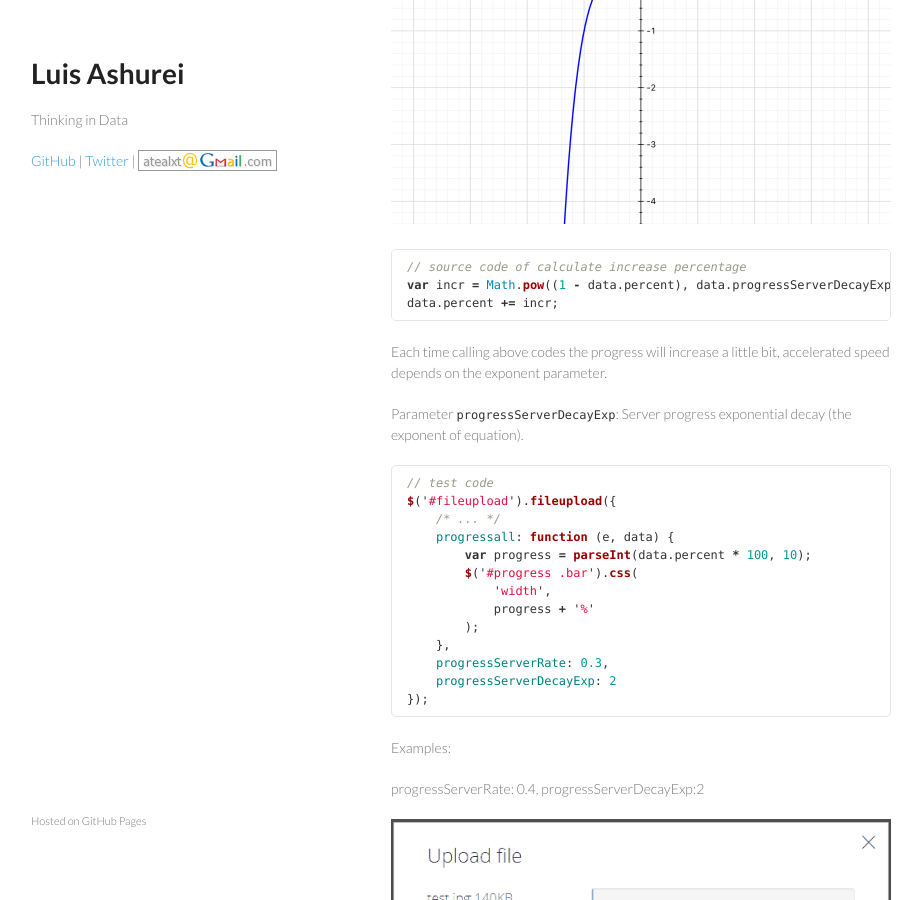
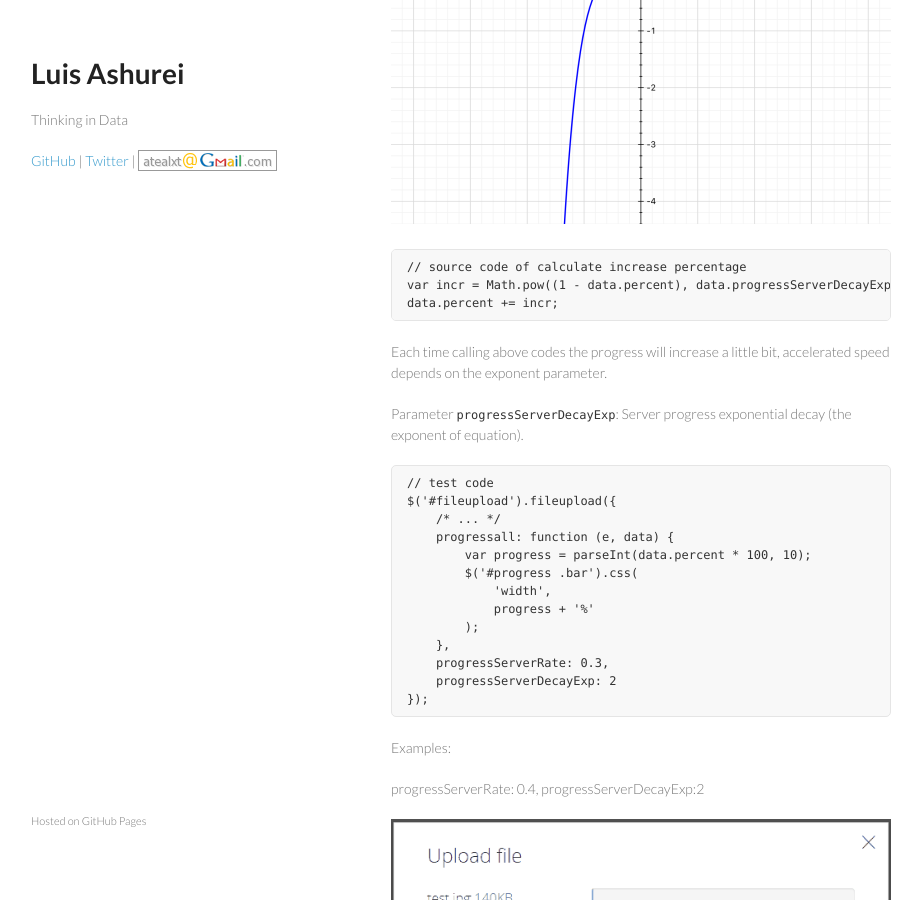
Before and after one commit to atealxt/atealxt.github.io, a Jekyll site: the page built from _posts/2015-11-03-file-upload-server-progress-estimation.md, in a window 1280 px wide and 900 px high, scrolled down 1714 px. Shown: the whole window, without its empty margins (179-1101 px from the left). Built offline with Jekyll 4.4.1, drawn with Linux system fonts in a browser that asks for light colours; comment, search, counter and statistics services are not loaded.

Commit message:
Update 2015-11-03-file-upload-server-progress-estimation.md

````diff
--- a/_posts/2015-11-03-file-upload-server-progress-estimation.md
+++ b/_posts/2015-11-03-file-upload-server-progress-estimation.md
@@ -56,18 +56,16 @@ It is necessary to use a math function specify the rate of change of the paramet
 
 ![Exponential decay](http://atealxt.github.io/images/20151103/04_exponential_decay_2.png "Exponential decay")
 
-```javascript
-// source code of calculate increase percentage
+<pre><code>// source code of calculate increase percentage
 var incr = Math.pow((1 - data.percent), data.progressServerDecayExp);
 data.percent += incr;
-```
+</code></pre>
 
 Each time calling above codes the progress will increase a little bit, accelerated speed depends on the exponent parameter.
 
 Parameter `progressServerDecayExp`: Server progress exponential decay (the exponent of equation).
 
-```javascript
-// test code
+<pre><code>// test code
 $('#fileupload').fileupload({
     /* ... */
     progressall: function (e, data) {
@@ -80,7 +78,7 @@ $('#fileupload').fileupload({
     progressServerRate: 0.3,
     progressServerDecayExp: 2
 });
-```
+</code></pre>
 
 Examples:
 
````
